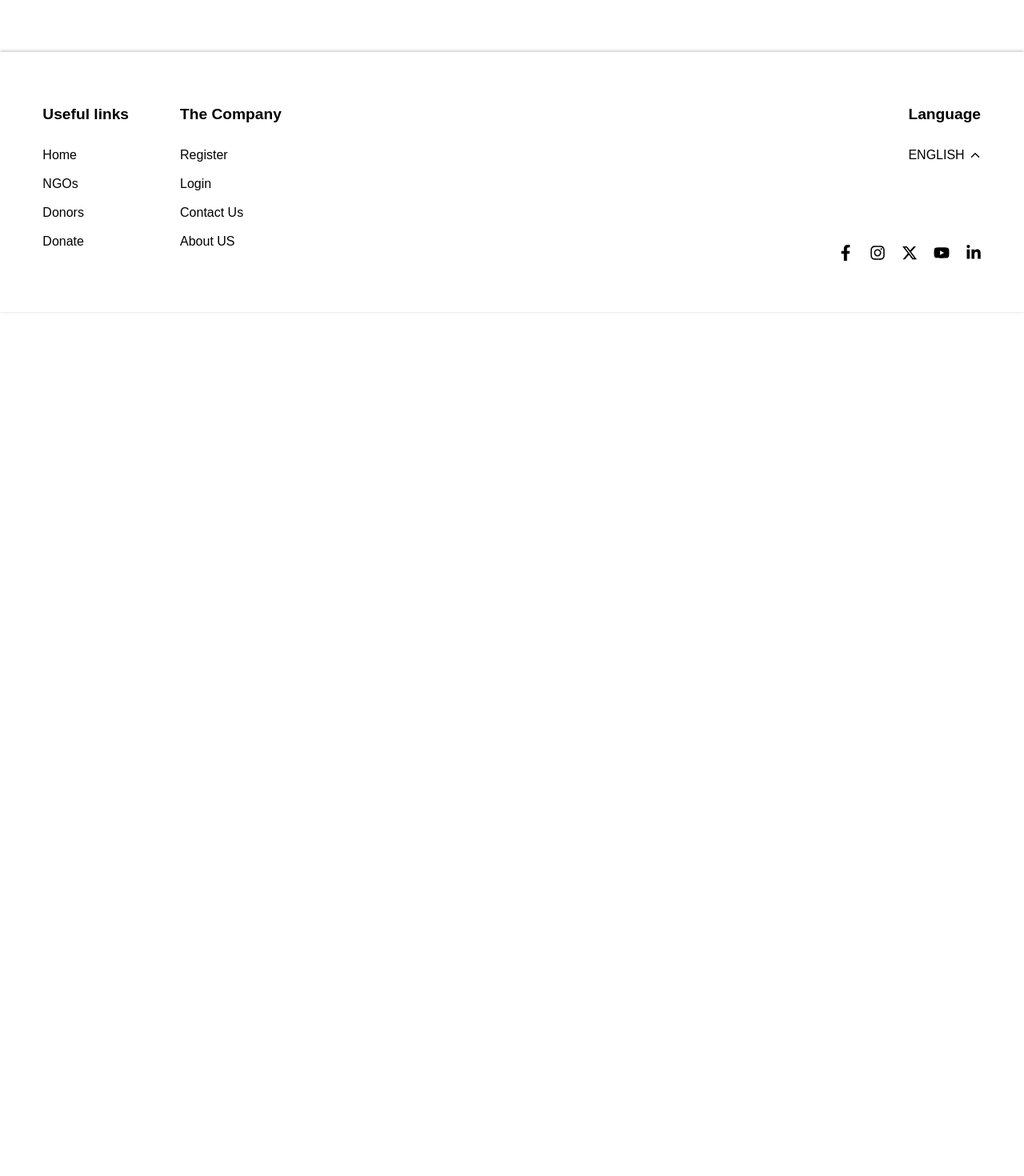
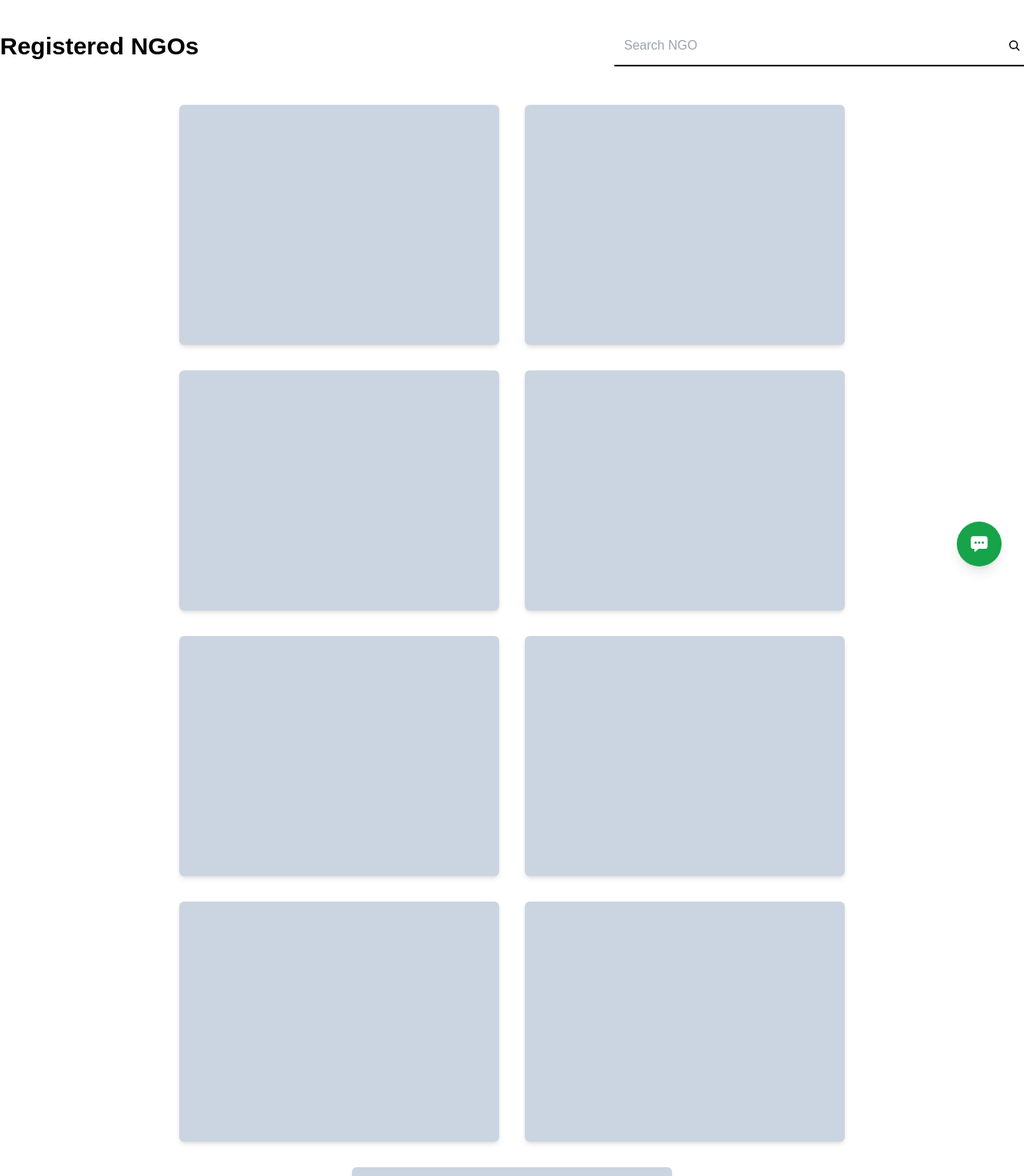
Before and after one commit to proHarshang/Food_connect, a React (Create React App) app: page /ngo in a window 1280 px wide. Shown: the part 80-1550 px from the top of the page at 80% size. Before the commit the page ends 800 px from the top, so only its background shows below. Built offline with nearby package versions, Linux system fonts and the light colour scheme; a web font is replaced by a local one.

Commit message:
Donor and Ngos page added

```diff
--- a/src/App.js
+++ b/src/App.js
@@ -6,6 +6,8 @@ import Donate from './pages/Donate';
 import About from './pages/About';
 import Login from './pages/Login';
 import Register from './pages/Register';
+import Ngo from './pages/Ngo';
+import Donor from './pages/Donor';
 
 const App = () => {
   return (
@@ -17,6 +19,8 @@ const App = () => {
           <Route path="/about" exact element={<About />} ></Route>
           <Route path="/login" exact element={<Login />} ></Route>
           <Route path="/register" exact element={<Register />} ></Route>
+          <Route path="/ngo" exact element={<Ngo />} ></Route>
+          <Route path="/donors" exact element={<Donor />} ></Route>
         </Routes>
       </Layout>
     </Router>
--- a/src/common/Button.jsx
+++ b/src/common/Button.jsx
@@ -17,7 +17,7 @@ const Button = ({ children, varient = 'solid', onClick, className }) => {
     }
 
     return (
-        <button className={`flex items-center justify-center gap-2 py-3 px-10 whitespace-nowrap active:scale-[0.98] h-[45px] leading-[normal] ${style} ${className}`} onClick={onClick}>
+        <button className={`flex items-center justify-center gap-2 py-3 px-10 whitespace-nowrap active:scale-[0.98] h-[45px] leading-[normal]`} onClick={onClick}>
             {children}
         </button>
     )
--- a/src/common/Footer.jsx
+++ b/src/common/Footer.jsx
@@ -5,6 +5,7 @@ import { FaXTwitter } from "react-icons/fa6";
 import { FaYoutube } from "react-icons/fa";
 import { FaLinkedinIn } from "react-icons/fa";
 import { IoIosArrowUp } from "react-icons/io";
+import { IoChatboxEllipses } from "react-icons/io5";
 import { Link } from 'react-router-dom';
 
 
@@ -31,7 +32,9 @@ const Footer = () => {
     }
 
     return (
-        <footer className='mt-20'>
+        <>
+            <div className="rounded-full h-14 aspect-square bg-green-600 flex justify-center items-center m-4 sticky bottom-0 left-full -translate-y-3 -translate-x-3 text-white text-2xl shadow-lg leading-[normal]"><IoChatboxEllipses /></div>
+            <footer className='mt-9'>
                 <div className="footer_interior py-16 container mx-auto flex max-sm:flex-col justify-between w-11/12 gap-y-12">
                     <div className='useful_links flex max-sm:flex-col gap-x-16 gap-y-14'>
                         <div>
@@ -86,6 +89,7 @@ const Footer = () => {
                     </div>
                 </div>
             </footer>
+        </>
     )
 }
 
--- /dev/null
+++ b/src/components/DonorCard.jsx
@@ -0,0 +1,11 @@
+import React from 'react'
+
+const DonorCard = () => {
+    return (
+        <div className='donor_Card w-[400px] min-h-[300px] p-5 shadow-md bg-slate-300 rounded-md'>
+
+        </div>
+    )
+}
+
+export default DonorCard
--- /dev/null
+++ b/src/components/NGOCard.jsx
@@ -0,0 +1,11 @@
+import React from 'react'
+
+const NGOCard = () => {
+    return (
+        <div className='ngo_Card w-[400px] min-h-[300px] p-5 shadow-md bg-slate-300 rounded-md'>
+
+        </div>
+    )
+}
+
+export default NGOCard
--- a/src/index.scss
+++ b/src/index.scss
@@ -15,6 +15,13 @@ body {
   width: 100vw;
   overflow-x: hidden;
   font-family: "Akshar", sans-serif;
+}
+
+input {
+  &:focus-visible {
+    outline: none;
+    border: none;
+  }
 }
 
 nav {
--- /dev/null
+++ b/src/pages/Donor.jsx
@@ -0,0 +1,31 @@
+import React from 'react'
+import { IoSearch } from "react-icons/io5";
+import DonorCard from '../components/DonorCard';
+
+const Ngo = () => {
+    return (
+        <>
+            <section className='container mx-auto w-screen flex justify-between items-center my-12'>
+                <h1 className='font-semibold text-3xl whitespace-nowrap'>Top Donors</h1>
+                <form className='flex w-2/5 border-b-2 border-black py-3'>
+                    <input type="text" placeholder='Search Donors' className='w-full border-0 px-3' />
+                    <button type="submit" className='p-1 w-fit'><IoSearch /></button>
+                </form>
+            </section>
+
+            <section className="w-screen px-4 lg:px-6 flex flex-wrap justify-center gap-8">
+                <DonorCard />
+                <DonorCard />
+                <DonorCard />
+                <DonorCard />
+                <DonorCard />
+                <DonorCard />
+                <DonorCard />
+                <DonorCard />
+                <DonorCard />
+            </section>
+        </>
+    )
+}
+
+export default Ngo
--- /dev/null
+++ b/src/pages/Ngo.jsx
@@ -0,0 +1,31 @@
+import React from 'react'
+import { IoSearch } from "react-icons/io5";
+import NGOCard from '../components/NGOCard';
+
+const Ngo = () => {
+    return (
+        <>
+            <section className='container mx-auto w-screen flex justify-between items-center my-12'>
+                <h1 className='font-semibold text-3xl whitespace-nowrap'>Registered NGOs</h1>
+                <form className='flex w-2/5 border-b-2 border-black py-3'>
+                    <input type="text" placeholder='Search NGO' className='w-full border-0 px-3' />
+                    <button type="submit" className='p-1 w-fit'><IoSearch /></button>
+                </form>
+            </section>
+
+            <section className="w-screen px-4 lg:px-6 flex flex-wrap justify-center gap-8">
+                <NGOCard />
+                <NGOCard />
+                <NGOCard />
+                <NGOCard />
+                <NGOCard />
+                <NGOCard />
+                <NGOCard />
+                <NGOCard />
+                <NGOCard />
+            </section>
+        </>
+    )
+}
+
+export default Ngo
```
Lines whose indentation alone changed are shown as unchanged.
